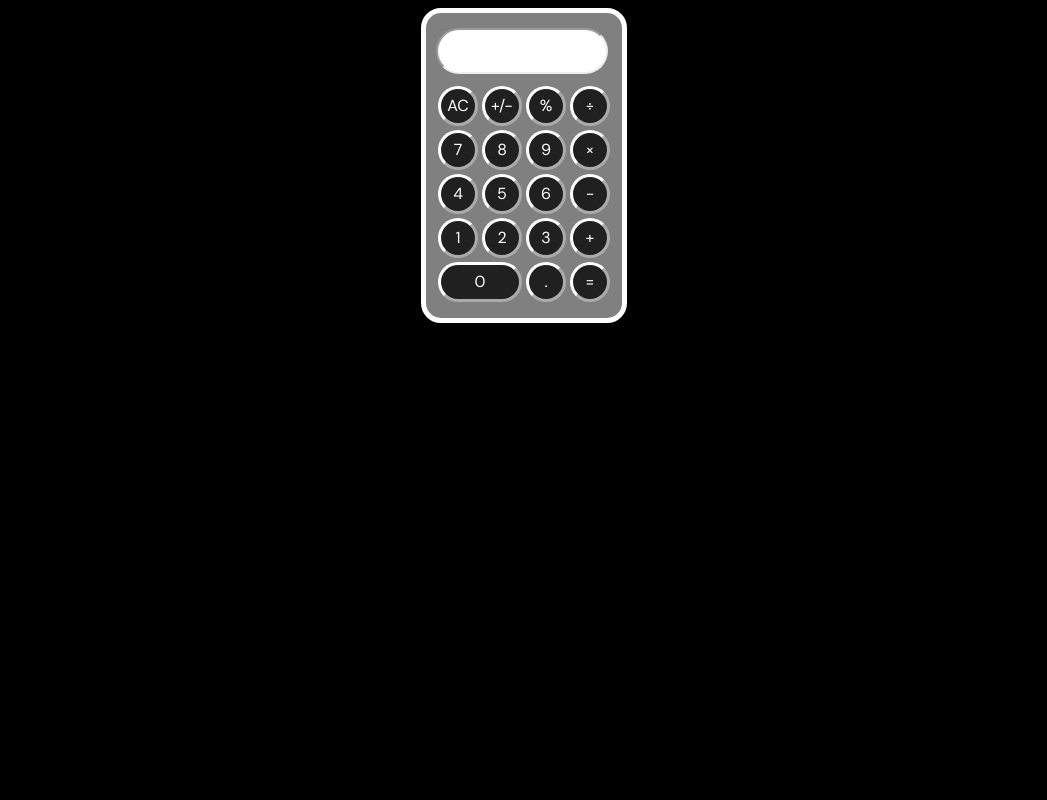
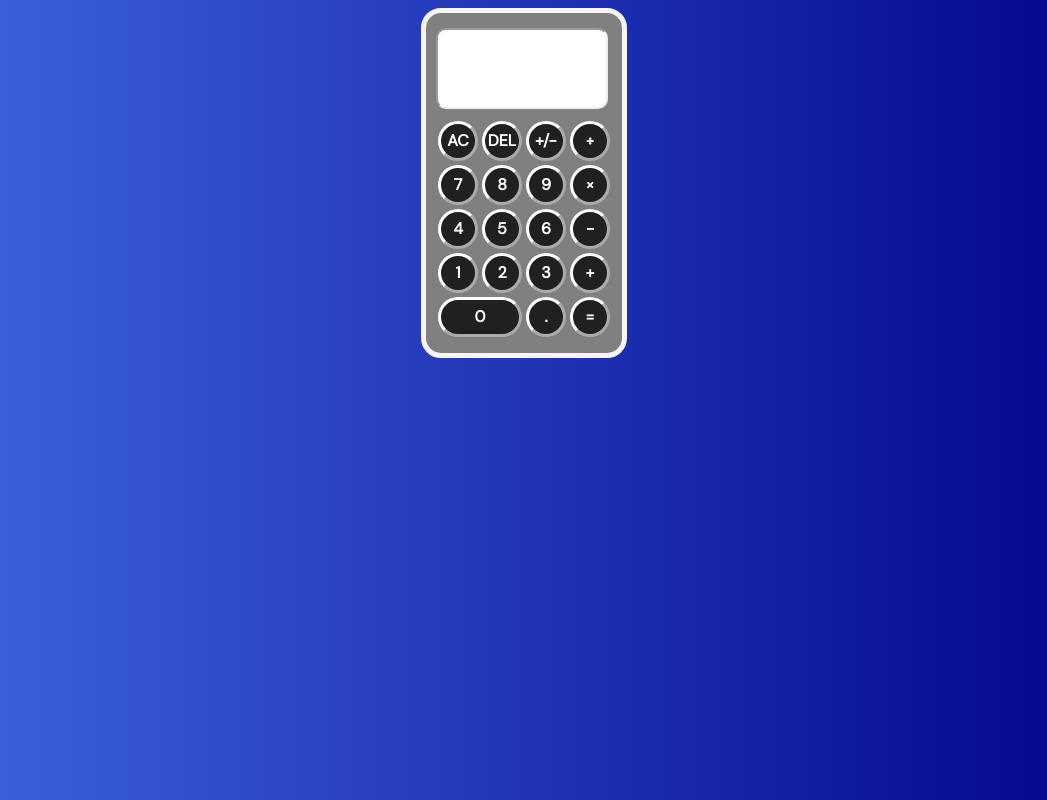
Before and after one commit to imjoseestrada/Calculadora, a plain HTML site: page calculadora.html in a window 1280 px wide. Both pictures are taken after a click on the element "AC". Shown: the whole page, without its empty margins (116-1163 px from the left). Drawn offline with Linux system fonts and the light colour scheme.

Commit message:
Funciones de calculadora
Se genera JS para añadir funciones de calculadora

```diff
--- a/calculadora.css
+++ b/calculadora.css
@@ -1,34 +1,53 @@
 @import url('https://fonts.googleapis.com/css?family=DM+Sans&display=swap');
 
 body {
-    background-color: black;
+    background: linear-gradient(to right, royalblue, darkblue);
     font-family: 'DM Sans', sans-serif;
+    font-weight: bold;
 }
 
-#contenedor {
+#calculadora {
     max-width: 176px;
-    height: 275px;
+    height: 310px;
     margin: auto;
     background-color: gray;
-    border: 5px solid white;
+    border: 5px solid whitesmoke;
     padding: 15px 10px;
     border-radius: 20px;
 }
 
-#pantalla {
+.pantalla {
+    align-items: flex;
+    justify-content: space-between;
+    flex-direction: column;
+    padding: 1px 5px;
+
+    word-wrap: break-word;
+    word-break: break-all;
+
     width: 158px;
-    height: 40px;
-    padding: 1px 5px 1px 5px;
-    border: 2px;
-    border-radius: 25px;
-    border-style: inset;
+    height: 75px;
+    border: 2px inset;
+    border-radius: 10px;
     font-family: 'DM Sans', sans-serif;
     text-align: right;
-    font-size: 30px;
     margin-bottom: 10px;
+    background-color: white;
 }
 
-.boton, .boton0 {
+.pantalla .operacionAnterior {
+    color: rgba(0, 0, 0, 75%);
+    font-size: 1.5rem;
+    height: 1.5rem;
+}
+
+.pantalla .operacionActual {
+    color: black;
+    font-size: 2.5rem;
+    height: 2.5rem;
+}
+
+.botones div {
     width: 34px;
     text-align: center;
     color: white;
@@ -39,18 +58,25 @@ body {
     float: left;
     margin: 2px;
     background: rgba(0, 0, 0, 75%);
+    cursor: pointer;
+    outline: none;
 }
 
-.boton0 {
+#doble {
     width: 78px;
     border-radius: 25px;
 }
 
-.boton::selection, .boton0::selection{
+.botones div::selection{
     background: rgba(1, 1, 1, 0%);
 }
 
-.boton:active, .boton0:active {
+.botones div:active {
     border-style: inset;
     background-color: rgba(0, 0, 0, 50%);
 }
+
+.botones div:hover {
+    border-style: inset;
+    background-color: rgba(0, 0, 0, 90%);
+}
--- a/calculadora.html
+++ b/calculadora.html
@@ -2,38 +2,43 @@
 <html lang="en">
 <head>
     <meta charset="UTF-8">
-    <link rel="stylesheet" href="calculadora.css">
-    <script src="calculadora.js"></script>
     <meta name="viewport" content="width=device-width, initial-scale=1.0">
     <title>Calculadora</title>
+    <link rel="stylesheet" href="calculadora.css">
+    <script src="calculadora.js" defer></script>
 </head>
 <body>
-    <div id="contenedor">
+    <div id="calculadora">
         <form action="" name="frmCalc">
-            <input type="text" name="pantalla" id="pantalla">
-            <div class="boton" name="ac" onclick="limpiar()">AC</div>
-            <div class="boton" onclick="formarExpresion('8')">+/-</div>
-            <div class="boton" onclick="formarExpresion('9')">%</div>
-            <div class="boton" onclick="formarExpresion('/')">÷</div>
+            <div class="pantalla">
+                <div data-operacion-anterior class="operacionAnterior"></div>
+                <div data-operacion-actual class="operacionActual"></div>
+            </div>
+            <div class="botones">
+                <div data-limpiar>AC</div>
+                <div data-eliminar>DEL</div>
+                <div>+/-</div>
+                <div data-operador>÷</div>
 
-            <div class="boton" onclick="formarExpresion('7')">7</div>
-            <div class="boton" onclick="formarExpresion('8')">8</div>
-            <div class="boton" onclick="formarExpresion('9')">9</div>
-            <div class="boton" onclick="formarExpresion('*')">×</div>
+                <div data-numero>7</div>
+                <div data-numero>8</div>
+                <div data-numero>9</div>
+                <div data-operador>×</div>
 
-            <div class="boton" onclick="formarExpresion('4')">4</div>
-            <div class="boton" onclick="formarExpresion('5')">5</div>
-            <div class="boton" onclick="formarExpresion('6')">6</div>
-            <div class="boton" onclick="formarExpresion('-')">-</div>
+                <div data-numero>4</div>
+                <div data-numero>5</div>
+                <div data-numero>6</div>
+                <div data-operador>-</div>
 
-            <div class="boton" onclick="formarExpresion('1')">1</div>
-            <div class="boton" onclick="formarExpresion('2')">2</div>
-            <div class="boton" onclick="formarExpresion('3')">3</div>
-            <div class="boton" onclick="formarExpresion('+')">+</div>
+                <div data-numero>1</div>
+                <div data-numero>2</div>
+                <div data-numero>3</div>
+                <div data-operador>+</div>
 
-            <div class="boton0" onclick="formarExpresion('0')">0</div>
-            <div class="boton" onclick="formarExpresion('.')">.</div>
-            <div class="boton" onclick="calcular()">=</div>
+                <div data-numero id="doble">0</div>
+                <div data-numero>.</div>
+                <div data-igual>=</div>
+            </div>
         </form>
     </div>
 </body>
--- a/calculadora.js
+++ b/calculadora.js
@@ -1,14 +1,123 @@
-function formarExpresion(char){
-    var expresion = document.getElementById("pantalla");
+class Calculadora {
+    constructor(operacionAnteriorElementoTexto, operacionActualElementoTexto) {
+        this.operacionAnteriorElementoTexto = operacionAnteriorElementoTexto
+        this.operacionActualElementoTexto = operacionActualElementoTexto
+        this.limpiar();
+    }
 
-    expresion.value = expresion.value + char;
+    limpiar() {
+        this.operacionActual = ''
+        this.operacionAnterior = ''
+        this.operacion = undefined
+    }
+
+    eliminar() {
+        this.operacionActual = this.operacionActual.toString().slice(0, -1)
+    }
+
+    agregarNumero(numero) {
+        if(numero === '.' && this.operacionActual.includes('.')) return
+        this.operacionActual = this.operacionActual.toString() + numero.toString()
+    }
+
+    escogerOperacion(operacion) {
+        if(this.operacionActual === '') return
+        if(this.operacionAnterior !== '') {
+            this.calcular()
+        }
+        this.operacion = operacion
+        this.operacionAnterior = this.operacionActual
+        this.operacionActual = ''
+    }
+
+    calcular() {
+        let calculo
+        const anterior = parseFloat(this.operacionAnterior)
+        const actual = parseFloat(this.operacionActual)
+        if (isNaN(anterior) || isNaN(actual)) return
+        switch (this.operacion) {
+            case '+':
+                calculo = anterior + actual
+                break
+            case '-':
+                calculo = anterior - actual
+                break
+            case '×':
+                calculo = anterior * actual
+                break
+            case '÷':
+                calculo = anterior / actual
+                break
+            default:
+                return
+        }
+        this.operacionActual = calculo
+        this.operacion = undefined
+        this.operacionAnterior = ''
+    }
+
+    obtenerNumeroPantalla(numero) {
+        const cadenaNumeros = numero.toString()
+        const digitosEnteros = parseFloat(cadenaNumeros.split('.')[0])
+        const digitosDecimales = cadenaNumeros.split('.')[1]
+        let MostrarEnteros
+        if(isNaN(digitosEnteros)) {
+            MostrarEnteros = ''
+        } else {
+            MostrarEnteros = digitosEnteros.toLocaleString('en', {maximumFractionDigits: 0})
+        }
+        if(digitosDecimales != null) {
+            return `${MostrarEnteros}.${digitosDecimales}`
+        } else {
+            return MostrarEnteros
+        }
+    }
+
+    actualizarPantalla() {
+        this.operacionActualElementoTexto.innerText = this.obtenerNumeroPantalla(this.operacionActual)
+        if(this.operacion != null) {
+            this.operacionAnteriorElementoTexto.innerText = `${this.obtenerNumeroPantalla(this.operacionAnterior)} ${this.operacion}`
+        } else {
+            this.operacionAnteriorElementoTexto.innerText = ''
+        }
+    }
 }
 
-function calcular(){
-    var resultado = eval(document.frmCalc.pantalla.value);
-    document.frmCalc.pantalla.value = Math.fround(resultado);
-}
+const btnNumero = document.querySelectorAll('[data-numero]')
+const btnOperador = document.querySelectorAll('[data-operador]')
+const btnIgual = document.querySelector('[data-igual]')
+const btnEliminar = document.querySelector('[data-eliminar]')
+const btnLimpiar = document.querySelector('[data-limpiar]');
+const operacionAnteriorElementoTexto = document.querySelector('[data-operacion-anterior]')
+const operacionActualElementoTexto = document.querySelector('[data-operacion-actual]')
 
-function limpiar(){
-    document.frmCalc.pantalla.value = null;
-}
+const calculadora = new Calculadora(operacionAnteriorElementoTexto, operacionActualElementoTexto)
+
+btnNumero.forEach(div => {
+    div.addEventListener('click', () => {
+        calculadora.agregarNumero(div.innerText)
+        calculadora.actualizarPantalla()
+    })
+})
+
+btnOperador.forEach(div => {
+    div.addEventListener('click', () => {
+        calculadora.escogerOperacion(div.innerText)
+        calculadora.actualizarPantalla()
+    })
+})
+
+btnIgual.addEventListener('click', div => {
+    calculadora.calcular()
+    calculadora.actualizarPantalla()
+})
+
+btnLimpiar.addEventListener('click', div => {
+    calculadora.limpiar()
+    calculadora.actualizarPantalla()
+})
+
+btnEliminar.addEventListener('click', div => {
+    calculadora.eliminar()
+    calculadora.actualizarPantalla()
+})
```
